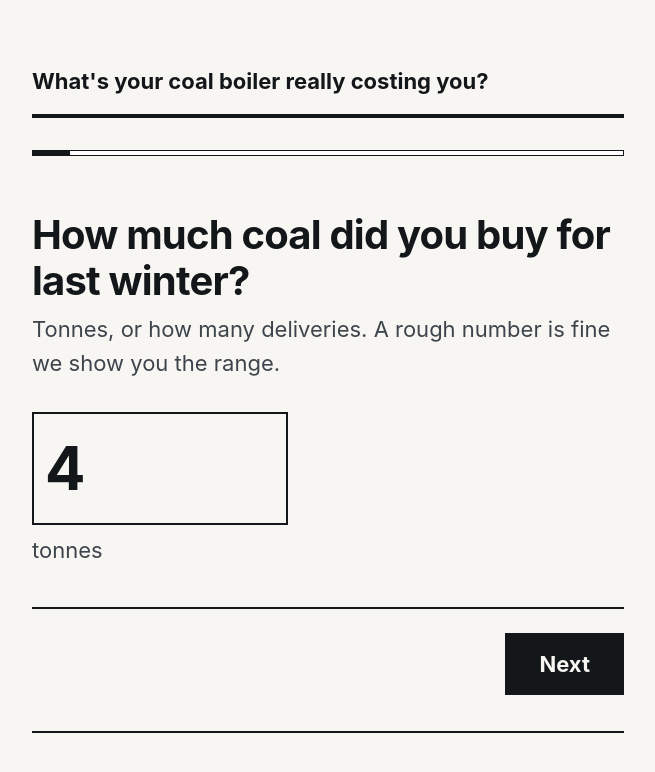
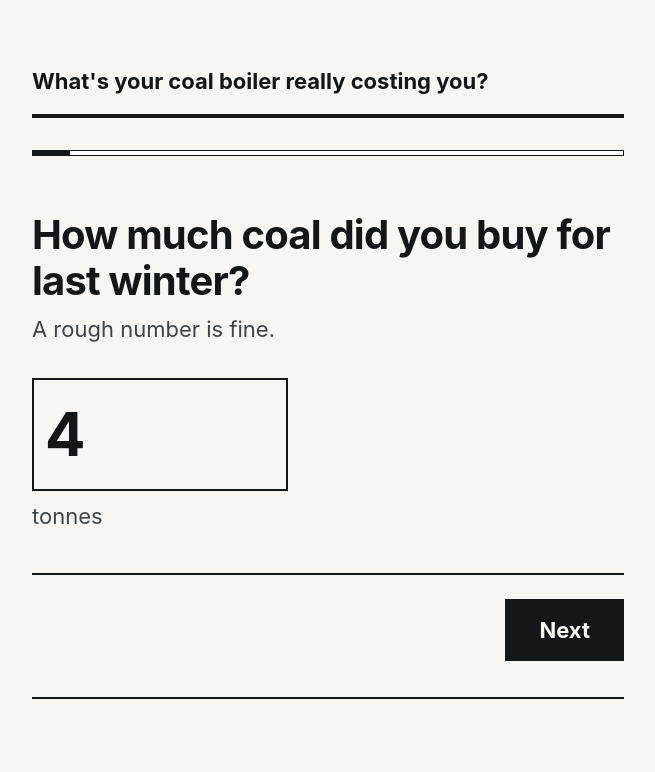
Before and after one commit to almahdc/HeatFit, a React (Vite) app: page / in a window 1280 px wide. Shown: the top 772 px of the page, without its empty margins (312-967 px from the left). Built offline with nearby package versions, Linux system fonts and the light colour scheme.

Commit message:
Fix loan input showing when Savings selected

```diff
--- a/src/App.tsx
+++ b/src/App.tsx
@@ -457,7 +457,7 @@ export default function App() {
         <StepShell
           {...shared("coalBought")}
           title="How much coal did you buy for last winter?"
-          helper="Tonnes, or how many deliveries. A rough number is fine we show you the range."
+          helper="A rough number is fine."
         >
           <input
             type="number"
@@ -501,10 +501,10 @@ export default function App() {
             value={coalType}
             onChange={setCoalType}
             options={[
-              { value: "ekogroszek", label: "Ekogroszek" },
-              { value: "orzech", label: "Orzech" },
-              { value: "groszek", label: "Groszek" },
-              { value: "mial", label: "Miał" },
+              { value: "ekogroszek", label: "Eco-pea coal" },
+              { value: "orzech", label: "Nut coal" },
+              { value: "groszek", label: "Pea coal" },
+              { value: "mial", label: "Fine coal" },
               { value: "unknown", label: "A mix, or not sure" },
             ]}
           />
@@ -530,7 +530,7 @@ export default function App() {
               {
                 value: "noClass",
                 label: "No class",
-                sublabel: "An old kopciuch",
+                sublabel: "An old boiler",
               },
               { value: "class3", label: "Class 3" },
               { value: "class4", label: "Class 4" },
@@ -853,6 +853,7 @@ export default function App() {
                   : undefined,
             }))}
           />
+          {routeId !== "cash" && (
           <div className="sub-question">
             <p className="stat-label">Over how long?</p>
             <ChoiceGroup
@@ -864,6 +865,8 @@ export default function App() {
                 }))}
             />
           </div>
+          )}
+
         </StepShell>
       )}
 
--- a/src/ui.css
+++ b/src/ui.css
@@ -14,7 +14,7 @@
   --paper: #f7f6f3;
   --card: #ffffff;
   --line: #14171a;
-  --ember: #a8321a; /* coal fire, used only for the verdict */
+  --ember: #1a5aa8; /* coal fire, used only for the verdict */
   --cold: #12496b; /* the after-the-loan figure */
   --best: #f2f7ef;
   --best-line: #2f6b2c;
```
Also changed, not shown: 3 other files (tests, documents, lock files or other folders). Lines whose indentation alone changed are shown as unchanged.
